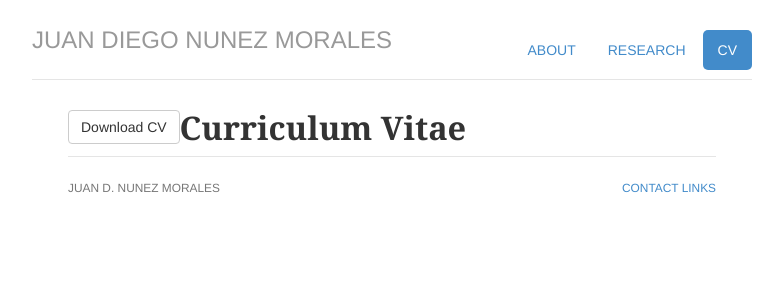
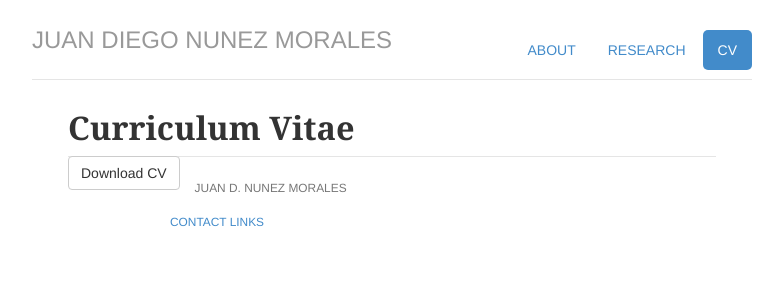
Before and after one commit to juandiegonm/juandiegonm.github.io, a Jekyll site: the page built from cv/index.html, in a window 1280 px wide. Shown: the top 300 px of the page, without its empty margins (248-1031 px from the left). Built offline with Jekyll 4.4.1, drawn with Linux system fonts in a browser that asks for light colours.

Commit message:
Update index.html

```diff
--- a/cv/index.html
+++ b/cv/index.html
@@ -10,7 +10,7 @@ description: Current CV for Juan Diego Nunez Morales
 ---
 
 <div class="cv">
-	<p><a href="/files/juandiegonm_cv_dec2020.pdf" class="btn btn-default pull-left" title="Download CV as PDF">Download CV</a>
-			<div itemscope itemtype="http://data-vocabulary.org/Person">
-			<span itemprop="name"><h1>Curriculum Vitae</h1></span>
+	<div itemscope itemtype="http://data-vocabulary.org/Person">
+	<span itemprop="name"><h1>Curriculum Vitae</h1></span>
+			<p><a href="/files/juandiegonm_cv_dec2020.pdf" class="btn btn-default pull-left" title="Download CV as PDF">Download CV</a>
 </div>
```
